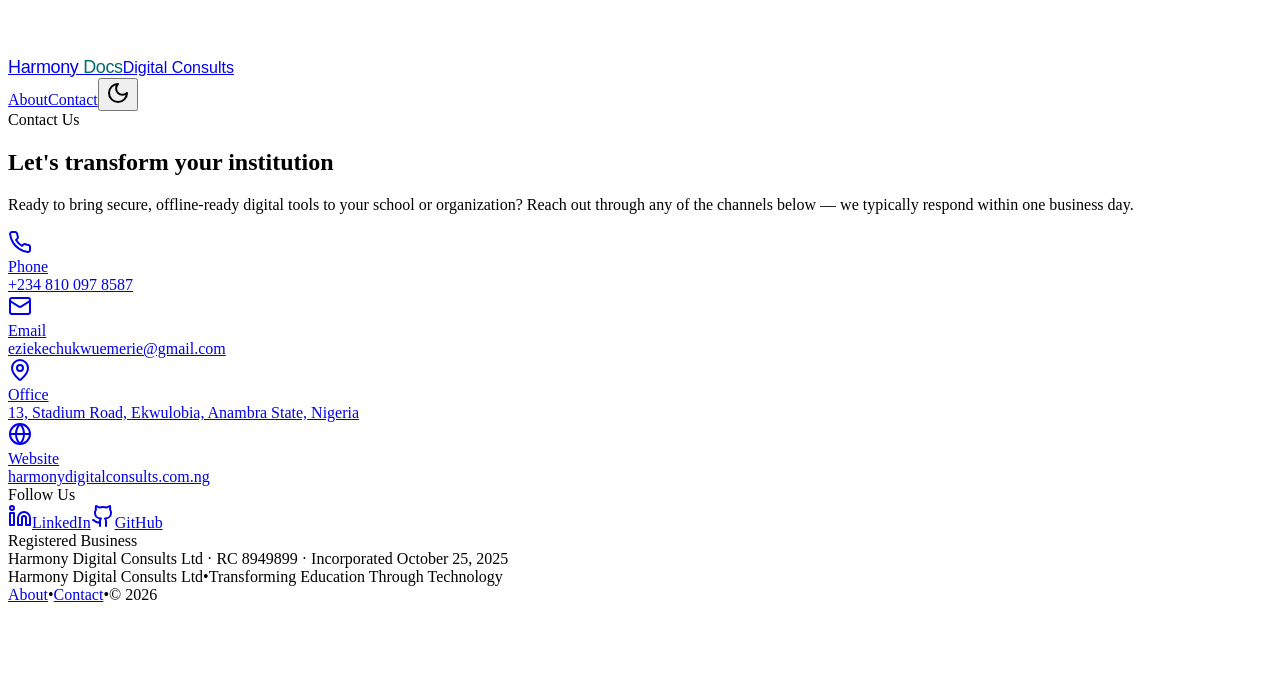
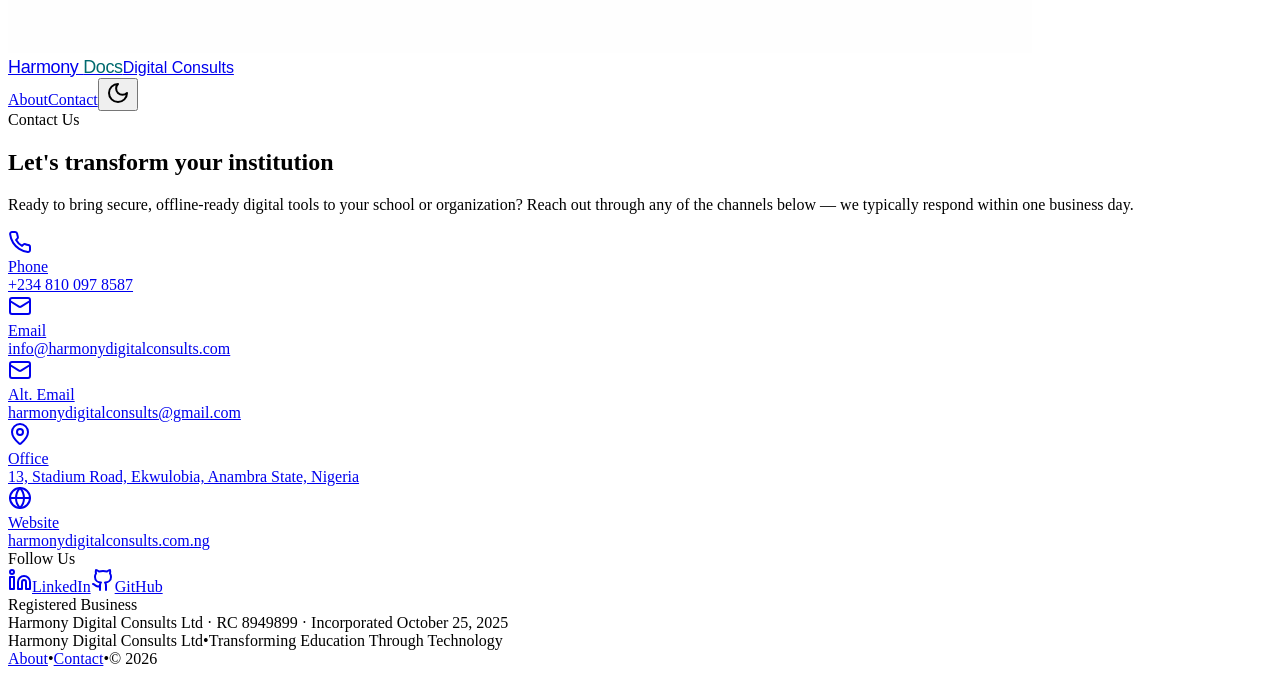
Before and after one commit to Chukwuemerie-ezieke/harmony-docs, a React (Vite) app in the folder client/: page /#/contact in a window 1280 px wide. Shown: the part 987-1663 px from the top of the page. Before the commit the page ends 1599 px from the top, so only its background shows below. Built offline with nearby package versions, Linux system fonts and the light colour scheme; a web font is replaced by a local one.

Commit message:
Update Contact emails to official addresses
- Primary: info@harmonydigitalconsults.com
- Alt: harmonydigitalconsults@gmail.com

```diff
--- a/client/src/pages/contact.tsx
+++ b/client/src/pages/contact.tsx
@@ -11,8 +11,14 @@
   {
     icon: Mail,
     label: "Email",
-    value: "eziekechukwuemerie@gmail.com",
-    href: "mailto:eziekechukwuemerie@gmail.com",
+    value: "info@harmonydigitalconsults.com",
+    href: "mailto:info@harmonydigitalconsults.com",
+  },
+  {
+    icon: Mail,
+    label: "Alt. Email",
+    value: "harmonydigitalconsults@gmail.com",
+    href: "mailto:harmonydigitalconsults@gmail.com",
   },
   {
     icon: MapPin,
```
